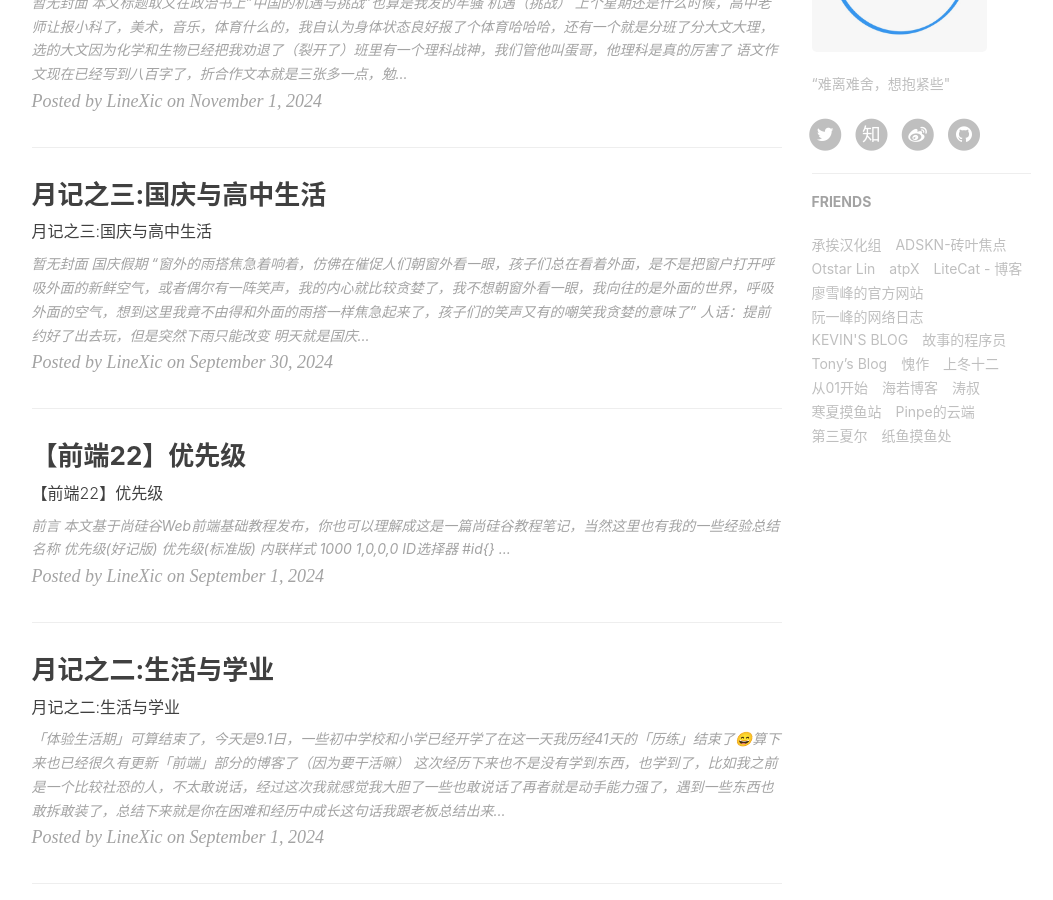
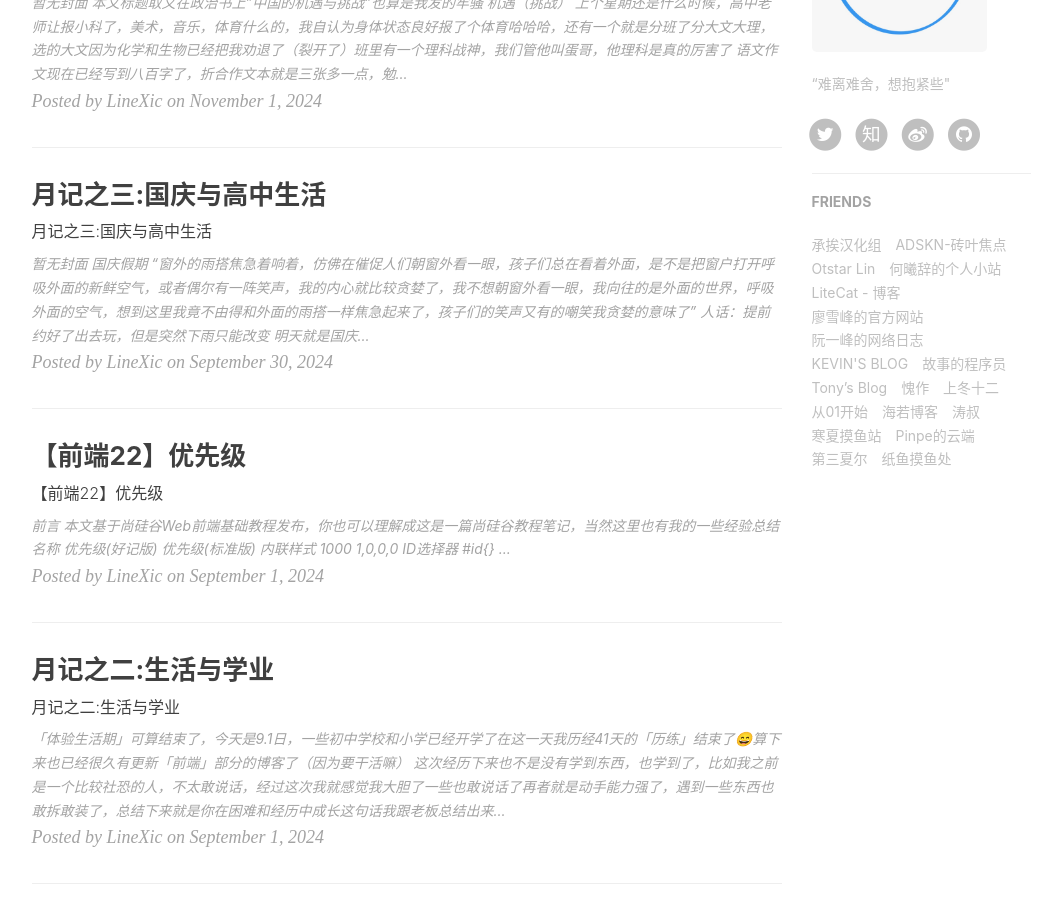
Before and after one commit to LineXic/LineXic-blog, a Jekyll site: the page built from index.html, in a window 1280 px wide and 900 px high, scrolled down 813 px. Shown: the whole window, without its empty margins (136-1189 px from the left). Built offline with Jekyll 4.4.1, drawn with Linux system fonts in a browser that asks for light colours; nearby versions of some CDN libraries; the list of posts is cut into pages by our own code; comment, search, counter and statistics services are not loaded.

Commit message:
更新 _config.yml

```diff
--- a/_config.yml
+++ b/_config.yml
@@ -111,8 +111,8 @@ friends: [
 "https://chengai77a6b.top/"},
     { title: "ADSKN-砖叶焦点", href: "https://tbl.adskn.com/" },
     { title: "Otstar Lin", href: "https://blog.ixk.me/" },
-    { title: "atpX", href:
-"https://atpx.com/"},
+    { title: "何曦辞的个人小站", href:
+"https://www.hexichi.love/"},
     { title: "LiteCat - 博客", href: "https://www.litecat.xyz/" },
     { title: "廖雪峰的官方网站", href: "https://liaoxuefeng.com/" },
     { title: "阮一峰的网络日志", href: "https://www.ruanyifeng.com/blog/" },
```
